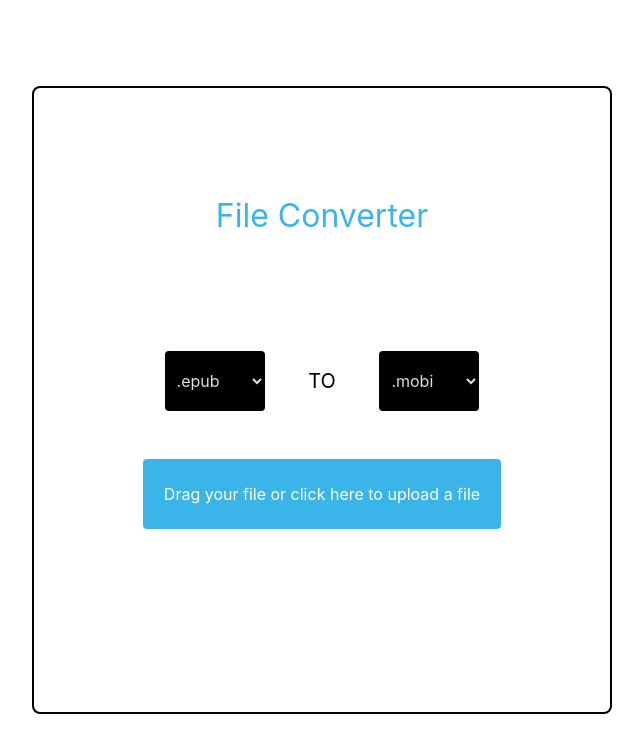
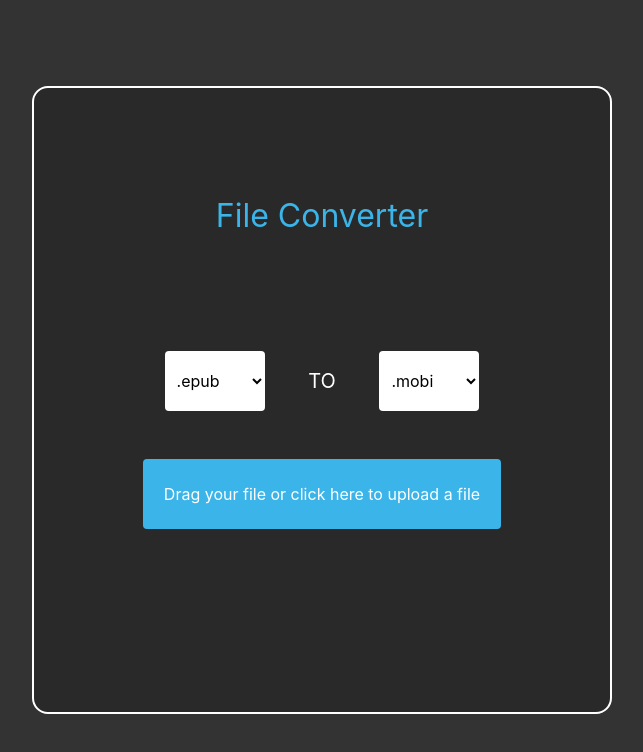
Before and after one commit to JustBecerra/file-converter, a React (Vite) app: page / in a window 1280 px wide. Shown: the top 752 px of the page, without its empty margins (318-961 px from the left). Built offline with nearby package versions, Linux system fonts and the light colour scheme.

Commit message:
add correct color for selects

```diff
--- a/src/App.css
+++ b/src/App.css
@@ -1,11 +1,15 @@
+@import "tailwindcss";
+
+@theme {  --cool-black-100: rgba(41, 41, 41, 0.95);}
+
 #root {
   max-width: 1280px;
   margin: 0 auto;
   padding: 2rem;
   text-align: center;
-  background-color: #fff;
-  border-color: black;
+  background-color: rgba(41, 41, 41, 0.95);
+  border-color: white;
   border-width: 2px;
   border-style: solid;
-  border-radius: 8px;
+  border-radius: 16px;
 }
--- a/src/App.tsx
+++ b/src/App.tsx
@@ -11,15 +11,15 @@ function App() {
 			<div className="p-[2em] flex flex-col justify-center items-center h-[60%] w-full gap-[3em]">
 				<div className="flex justify-around items-center w-[80%]">
 					<select
-						className="bg-black p-2 rounded w-[100px] h-[60px]"
+						className="bg-white text-black p-2 rounded w-[100px] h-[60px]"
 						name="original file"
 					>
 						<option>.epub</option>
 						<option>.mobi</option>
 					</select>
-					<p className="text-black text-xl">TO</p>
+					<p className="text-white text-xl">TO</p>
 					<select
-						className="bg-black p-2 rounded w-[100px] h-[60px]"
+						className="bg-white text-black p-2 rounded w-[100px] h-[60px]"
 						name="new file"
 					>
 						<option>.mobi</option>
@@ -28,7 +28,10 @@ function App() {
 				</div>
 
 				<div className="bg-[#3bb5e9] cursor-pointer w-[80%] h-[70px] flex justify-center items-center rounded">
-					<label htmlFor="dropFile" className="text-white p-4">
+					<label
+						htmlFor="dropFile"
+						className="text-white cursor-pointer p-4"
+					>
 						Drag your file or click here to upload a file
 					</label>
 
--- a/src/index.css
+++ b/src/index.css
@@ -6,8 +6,7 @@
   font-weight: 400;
 
   color-scheme: light dark;
-  color: rgba(255, 255, 255, 0.87);
-  background-color: rgba(255, 255, 255, 0.95);
+  background-color: rgba(41, 41, 41, 0.95);
 
   font-synthesis: none;
   text-rendering: optimizeLegibility;
```
